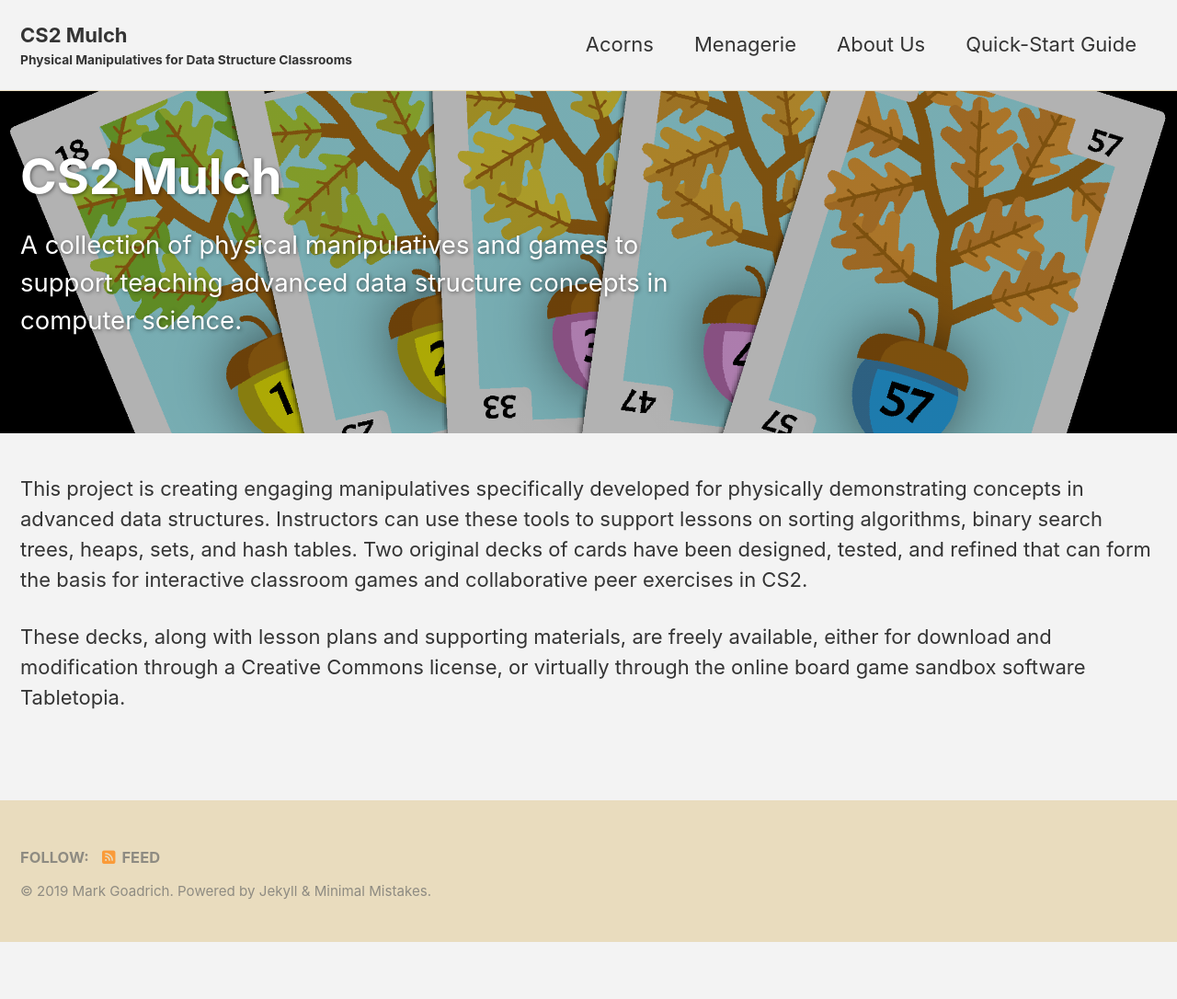
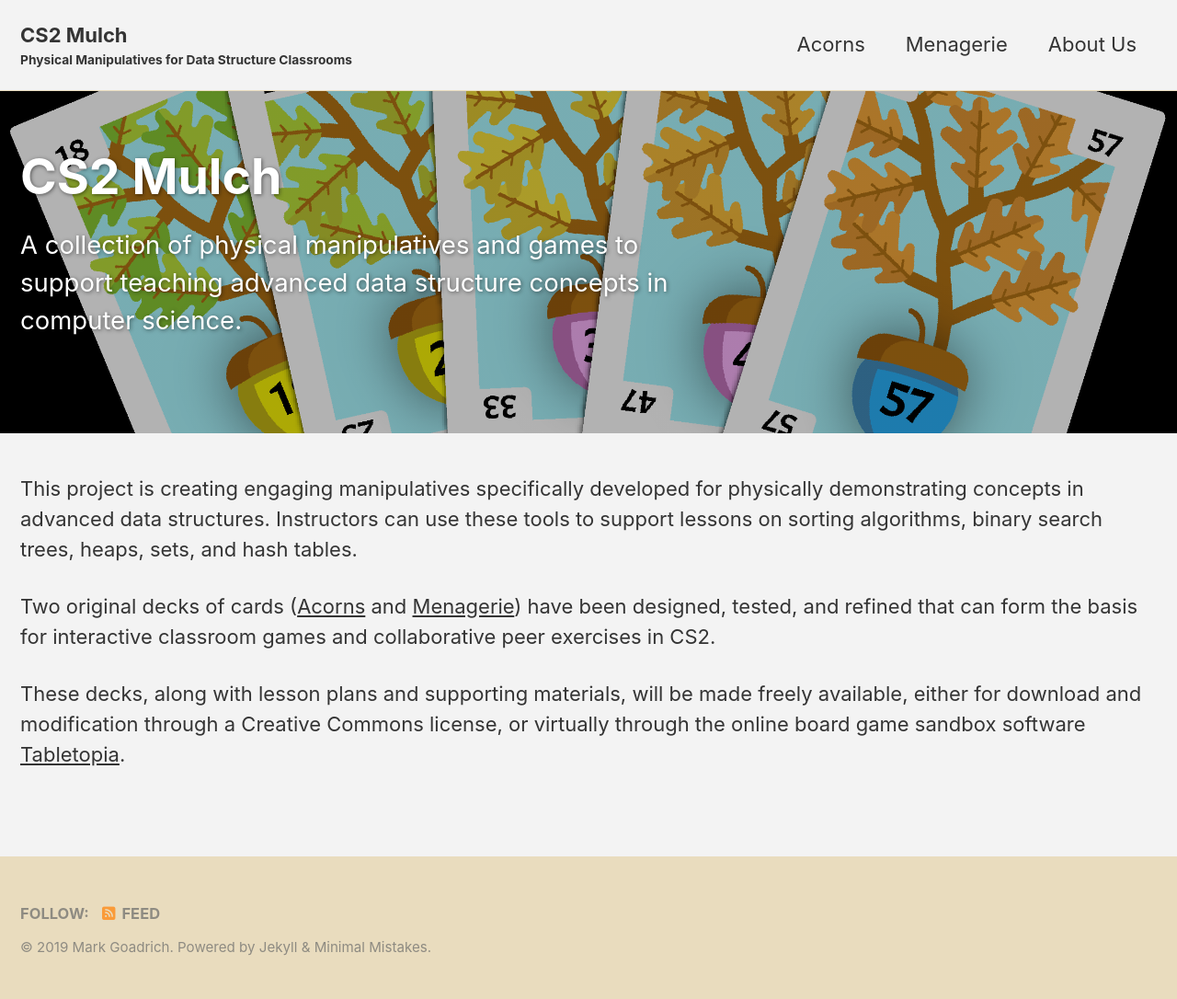
Before and after one commit to qsebring3930/cs2mulch, a Jekyll site: the page built from index.md, in a window 1280 px wide. Shown: the whole page at 92% size. Built offline with Jekyll 4.4.1, drawn with Linux system fonts in a browser that asks for light colours; cached includes are drawn as plain includes; nearby versions of some CDN libraries; before the commit the page ends 1024 px from its top, so only the background shows below that.

Commit message:
Navigation and main page edits

```diff
--- a/_data/navigation.yml
+++ b/_data/navigation.yml
@@ -6,8 +6,8 @@ main:
     url: /hash/
   - title: "About Us"
     url: /about/
-  - title: "Quick-Start Guide"
-    url: https://mmistakes.github.io/minimal-mistakes/docs/quick-start-guide/
+  #- title: "Quick-Start Guide"
+  #  url: https://mmistakes.github.io/minimal-mistakes/docs/quick-start-guide/
   # - title: "About"
   #   url: https://mmistakes.github.io/minimal-mistakes/about/
   # - title: "Sample Posts"
--- a/index.md
+++ b/index.md
@@ -11,10 +11,14 @@ This project is creating engaging manipulatives specifically
 developed for physically demonstrating concepts in advanced data
 structures. Instructors can use these tools to support
 lessons on sorting algorithms, binary search trees, heaps, sets,
-and hash tables. Two original decks of cards have been designed,
+and hash tables.
+
+Two original decks of cards ([Acorns]({{site.baseurl}}/tree) and
+[Menagerie]({{site.baseurl}}/hash))  have been designed,
 tested, and refined that can form the basis for interactive
 classroom games and collaborative peer exercises in CS2.
 
-These decks, along with lesson plans and supporting materials, are freely available, either for download and modification
+These decks, along with lesson plans and supporting materials,
+will be made freely available, either for download and modification
 through a Creative Commons license, or virtually through
-the online board game sandbox software Tabletopia.
+the online board game sandbox software [Tabletopia](https://tabletopia.com/).
```
